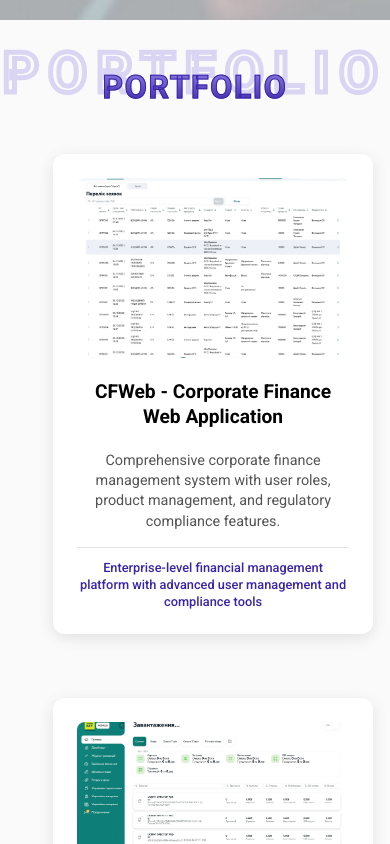
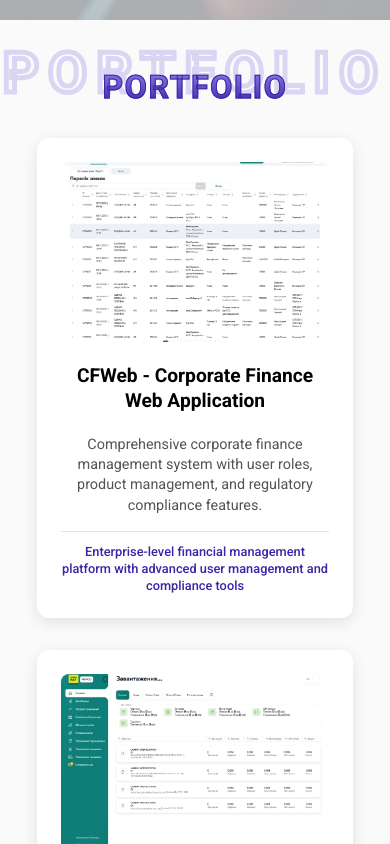
Before and after one commit to pestov-v/portfolio, a Next.js app: page / in a window 390 px wide. Shown: the part 3140-3984 px from the top of the page. Built offline with nearby package versions, Linux system fonts and the light colour scheme.

Commit message:
feat: Refactor styling with new fonts and responsive adjustments, and update page structure

```diff
--- a/src/components/Projects/ProjectCard/ProjectCard.module.scss
+++ b/src/components/Projects/ProjectCard/ProjectCard.module.scss
@@ -1,3 +1,5 @@
+@import "src/styles/common";
+
 .card {
   display: flex;
   flex-direction: column;
@@ -11,7 +13,10 @@
   background: var(--color-white);
   box-shadow: 0 4px 15px rgba(0, 0, 0, 0.1);
   transition: all 0.3s ease;
-  margin: 1em;
+
+  @include respond-above(sm) {
+    margin: 1em;
+  }
 
   &:hover,
   &:focus {
--- a/src/components/Projects/Projects.module.scss
+++ b/src/components/Projects/Projects.module.scss
@@ -4,6 +4,7 @@
 .projects {
   padding-top: 3em;
   background-color: var(--background-section, var(--color-white));
+  scroll-snap-align: start;
 
   @include respond-above(sm) {
     padding-top: 8em;
@@ -12,7 +13,7 @@
   .projectsWrapper {
     @extend .container;
     display: grid;
-    grid-template-columns: repeat(auto-fit, minmax(320px, 1fr));
+    grid-template-columns: repeat(auto-fit, minmax(280px, 1fr));
     gap: 2em;
     padding-top: 2em;
     justify-items: center;
--- a/src/components/ThemeSwitcher/ThemeSwitcher.module.scss
+++ b/src/components/ThemeSwitcher/ThemeSwitcher.module.scss
@@ -46,8 +46,8 @@
 
 @include respond-below(xs) {
   .themeSwitcher {
-    top: 0.9375em;
-    right: 6.25em;
+    top: 0.75em;
+    right: 7em;
     width: 2.5em;
     height: 2.5em;
   }
```
